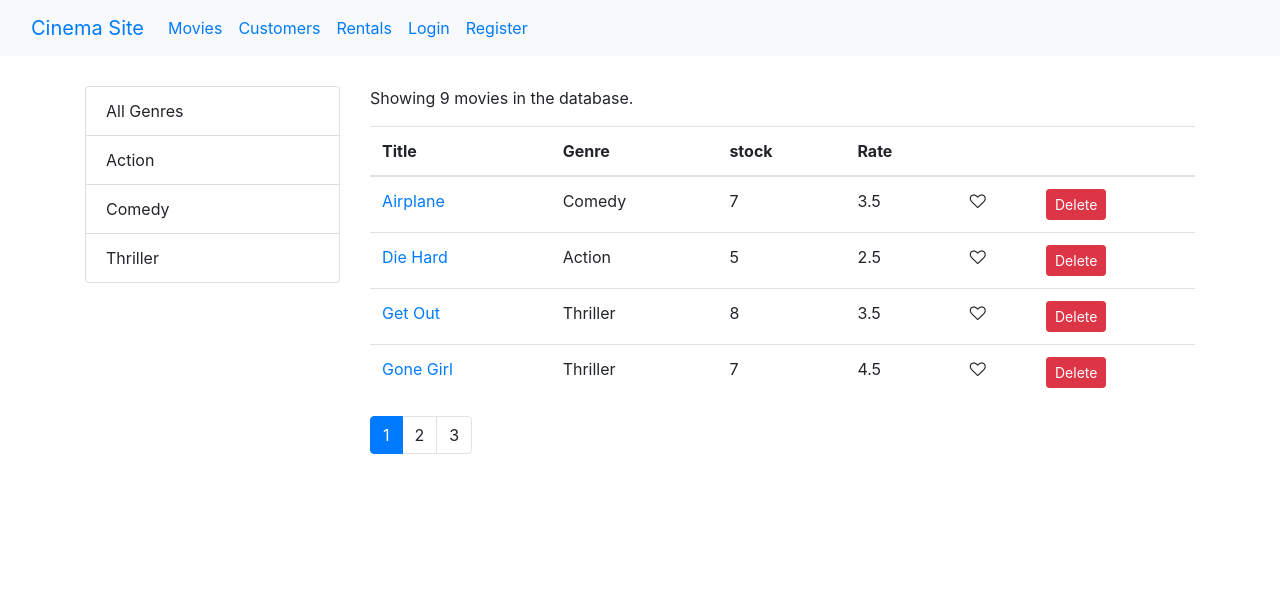
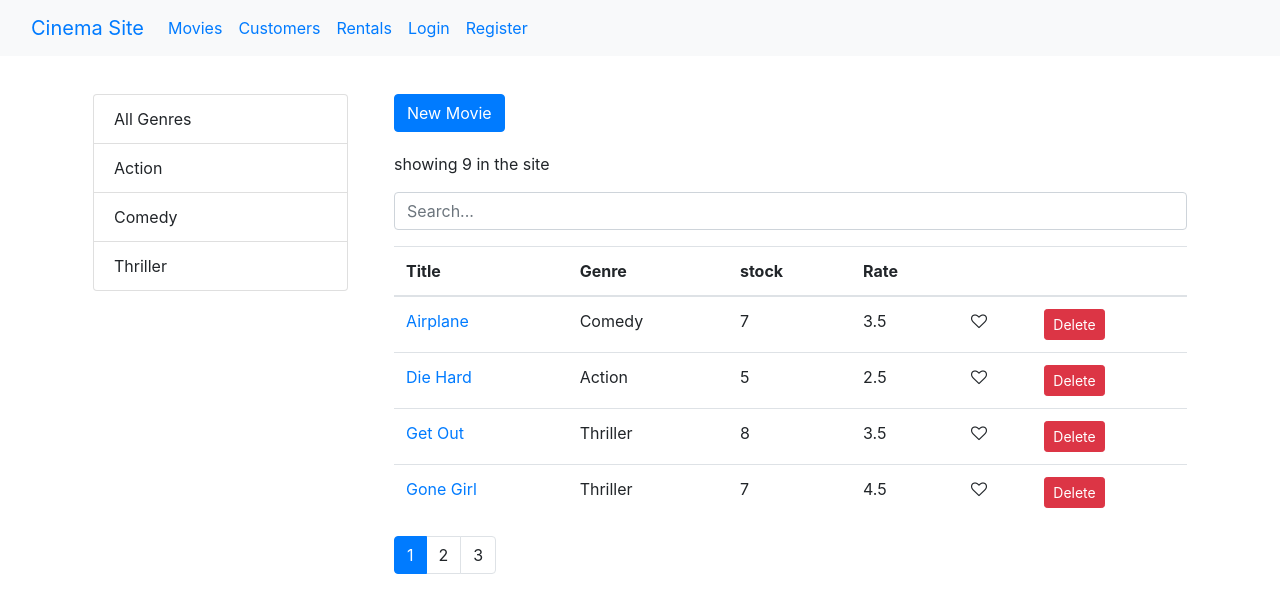
Before and after one commit to Ngeti258/Cinema-site, a React (Create React App) app: page /movies in a window 1280 px wide. Shown: the top 612 px of the page. Built offline with nearby package versions, Linux system fonts and the light colour scheme.

Commit message:
Update movies.jsx

```diff
--- a/src/components/movies.jsx
+++ b/src/components/movies.jsx
@@ -1,92 +1,103 @@
-import React, { Component } from "react";
-import MoviesTable from "./moviesTable";
-import ListGroup from "./common/listGroup";
-import Pagination from "./common/pagination";
-import { getMovies } from "../services/fakeMovieService";
-import { getGenres } from "../services/fakeGenreService";
-import { paginate } from "../utils/paginate";
-import _ from "lodash";
-
+import React, { Component } from 'react';
+import {getMovies} from '../services/fakeMovieService'
+import 'font-awesome/css/font-awesome.css'
+import MoviesTable from './moviesTable';
+import Pagination from './common/pagination';
+import {paginate} from '../utils/paginate';
+import { getGenres } from '../services/fakeGenreService';
+import ListGroup from './common/listgroup';
+import _ from 'lodash'
+import SearchBox from './searchBox';
+import { Link } from 'react-router-dom';
 class Movies extends Component {
     state = {
-    movies: [],
-    genres: [],
-    currentPage: 1,
-    pageSize: 4,
-    sortColumn: { path: "title", order: "asc" }
-  };
+        movies:[],
+        pageSize:4,
+        currentPage:1,
+        genres:[],
+        selectedGenre:null,
+        searchQuery:'',
+        sortColumn:{path:'title',order:'asc'}
+     }
+     componentDidMount(){
+        const genres = [{_id:'', name:'All Genres'},...getGenres()]
+        this.setState({movies:getMovies(),genres})
+     }
+     handleDelete=(movie)=>{
+        let movies=this.state.movies.filter(m=>m._id!==movie._id)
+        this.setState({movies})
+     }
+     handleLike=(movie)=>{
+       const movies=[...this.state.movies]
+       const index=movies.indexOf(movie)
+       movies[index]={...movies[index]}
+       movies[index].liked = ! movies[index].liked
+       this.setState({movies})
+     }
+     handlePageChange=page=>{
+        this.setState({currentPage:page})
+     }
+     handleGenreSelected=genre=>{
+        this.setState({selectedGenre:genre,currentPage:1})
+     }
+     handleSort=sortColumn=>{
+      this.setState({sortColumn})
+   }
+   getPageData=()=>{
+      const {pageSize,searchQuery,currentPage,selectedGenre,movies:allMovies,sortColumn}=this.state
 
-  componentDidMount() {
-    const genres = [{ _id: "", name: "All Genres" }, ...getGenres()];
+      let filtered=allMovies;
+      if(searchQuery)
+      filtered=allMovies.filter(m=>m.title.toLowerCase().startsWith(searchQuery.toLowerCase()))
+     else if(selectedGenre && selectedGenre._id)
+      filtered=allMovies.filter(m=>m.genre._id === selectedGenre._id)
 
-    this.setState({ movies: getMovies(), genres });
+      const sorted=_.orderBy(filtered,[sortColumn.path],[sortColumn.order])
+
+
+      const movies = paginate(sorted,currentPage,pageSize)
+
+      return{totalCount:filtered.length,data:movies}
+
     }
+    handleSearch=query=>{
+      this.setState({searchQuery:query,selectedGenre:null,currentPage:1})
+    }
+    handleGenreSelect=genre=>{
+      this.setState({searchGenre:genre,selectedGenre:null,currentPage:1})
+    }
+    render() {
+        const { length:count }=this.state.movies
 
-  handleDelete = movie => {
-    const movies = this.state.movies.filter(m => m._id !== movie._id);
-    this.setState({ movies });
-  };
+        const {pageSize,currentPage,sortColumn}=this.state
+        if (count === 0)
+        return <p>there are no movies in the database.</p>
 
-  handleLike = movie => {
-    const movies = [...this.state.movies];
-    const index = movies.indexOf(movie);
-    movies[index] = { ...movies[index] };
-    movies[index].liked = !movies[index].liked;
-    this.setState({ movies });
-  };
 
-  handlePageChange = page => {
-    this.setState({ currentPage: page });
-  };
-
-  handleGenreSelect = genre => {
-    this.setState({ selectedGenre: genre, currentPage: 1 });
-  };
-
-  handleSort = sortColumn => {
-    this.setState({ sortColumn });
-  };
-
-  getPagedData = () => {
-    const {
-      pageSize,
-      currentPage,
-      sortColumn,
-      selectedGenre,
-      movies: allMovies
-    } = this.state;
-
-    const filtered =
-      selectedGenre && selectedGenre._id
-        ? allMovies.filter(m => m.genre._id === selectedGenre._id)
-        : allMovies;
-
-    const sorted = _.orderBy(filtered, [sortColumn.path], [sortColumn.order]);
-
-    const movies = paginate(sorted, currentPage, pageSize);
-
-    return { totalCount: filtered.length, data: movies };
-  };
-
-  render() {
-    const { length: count } = this.state.movies;
-    const { pageSize, currentPage, sortColumn } = this.state;
-
-    if (count === 0) return <p>There are no movies in the database.</p>;
-
-    const { totalCount, data: movies } = this.getPagedData();
+       const {totalCount, data : movies}=this.getPageData()
 
         return (
+            <div>
             <div className="row">
-        <div className="col-3">
+            <div className="col-3 m-2">
             <ListGroup
             items={this.state.genres}
+            onItemSelected={this.handleGenreSelected}
             selectedItem={this.state.selectedGenre}
-            onItemSelect={this.handleGenreSelect}
             />
             </div>
-        <div className="col">
-          <p>Showing {totalCount} movies in the database.</p>
+            <div className="col m-2">
+            <Link
+            to="/movies/new"
+            className='btn btn-primary'
+            style={{marginBottom:20}}
+
+
+            >
+               New Movie
+            </Link>
+            <p>showing {totalCount} in the site</p>
+            <SearchBox value={this.searchQuery} onChange={this.handleSearch}/ >
             <MoviesTable
             movies={movies}
             sortColumn={sortColumn}
@@ -98,9 +109,10 @@ class Movies extends Component {
              itemsCount={totalCount}
              pageSize={pageSize}
              currentPage={currentPage}
-            onPageChange={this.handlePageChange}
-          />
+             onPageChange={this.handlePageChange}/>
                 </div>
+            </div>
+
             </div>
         );
     }
```
Lines whose indentation alone changed are shown as unchanged.
